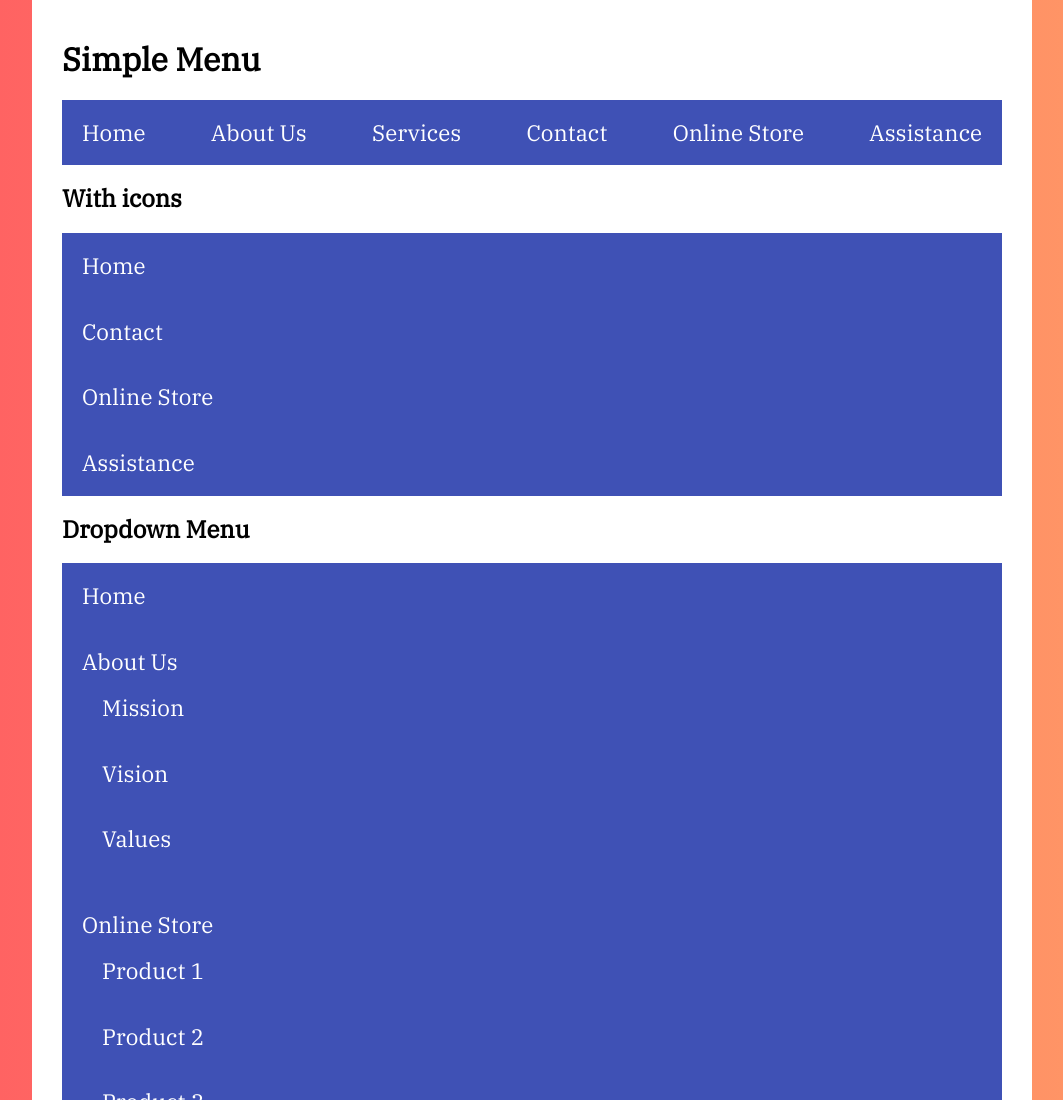
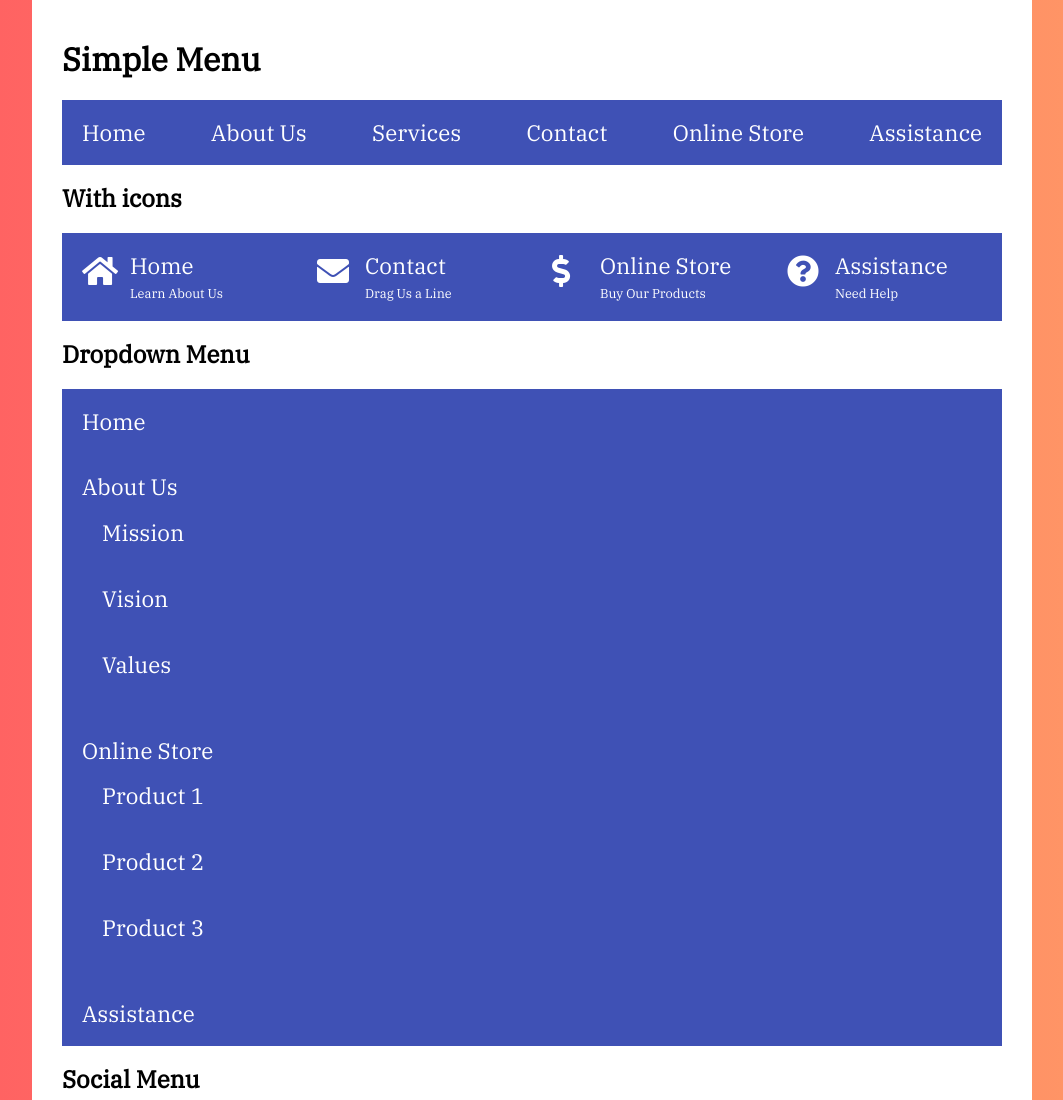
Before and after one commit to carolvasc/advanced-css, a plain HTML site: page flexbox/menu/index.html in a window 1280 px wide. Shown: the top 1100 px of the page, without its empty margins (108-1171 px from the left). Drawn offline with nearby package versions, Linux system fonts and the light colour scheme.

Commit message:
WIP Menus: Menu with Icon

```diff
--- a/flexbox/menu/index.html
+++ b/flexbox/menu/index.html
@@ -29,12 +29,32 @@
         </nav>
 
         <h2>With icons</h2>
-        <nav clas="icons">
+        <nav class="icons">
             <ul>
-                <li><a href="#">Home</a></li>
-                <li><a href="#">Contact</a></li>
-                <li><a href="#">Online Store</a></li>
-                <li><a href="#">Assistance</a></li>
+                <li>
+                    <a href="#">
+                        <div class="icon"><i class="fas fa-home"></i></div>
+                        <div class="text">Home <span>Learn About Us</span></div>
+                    </a>
+                </li>
+                <li>
+                    <a href="#">
+                        <div class="icon"><i class="fas fa-envelope"></i></div>
+                        <div class="text">Contact <span>Drag Us a Line</span></div>
+                    </a>
+                </li>
+                <li>
+                    <a href="#">
+                        <div class="icon"><i class="fas fa-dollar-sign"></i></div>
+                        <div class="text">Online Store <span>Buy Our Products</span></div>
+                    </a>
+                </li>
+                <li>
+                    <a href="#">
+                        <div class="icon"><i class="fas fa-question-circle"></i></div>
+                        <div class="text">Assistance <span>Need Help</span></div>
+                    </a>
+                </li>
             </ul>
         </nav>
 
--- a/flexbox/menu/style.css
+++ b/flexbox/menu/style.css
@@ -65,9 +65,43 @@ nav ul a {
     margin-bottom: 0;
 }
 
+/* Nav with icons */
+.icons ul {
+    display: flex;
+    flex-wrap: wrap;
+    justify-content: space-between;
+}
+
+.icons ul li {
+    flex: 0 0 100%;
+}
+
+.icons ul li a {
+    display: flex;
+    /* justify-content: center; */
+    flex: 0 0 100%;
+}
+
+.icons .icon {
+    font-size: 2rem;
+    flex: 0 0 3rem;
+}
+
+.icons .text span {
+    display: block;
+    font-size: .8rem;
+    margin-top: .5rem;
+}
+
 /* Media Queries */
+@media (min-width: 480px) {
+    .icons ul li {
+        flex: 0 0 50%;
+    }
+}
 
 @media (min-width: 768px) {
+    /* Simple Menu */
     .simple ul {
         justify-content: space-between;
         flex-direction: row;
@@ -75,4 +109,8 @@ nav ul a {
     .simple ul li {
         margin-bottom: 0;
     }
+    /* Nav with icons */
+    .icons ul li {
+        flex: 0 0 25%;
+    }
 }
```
